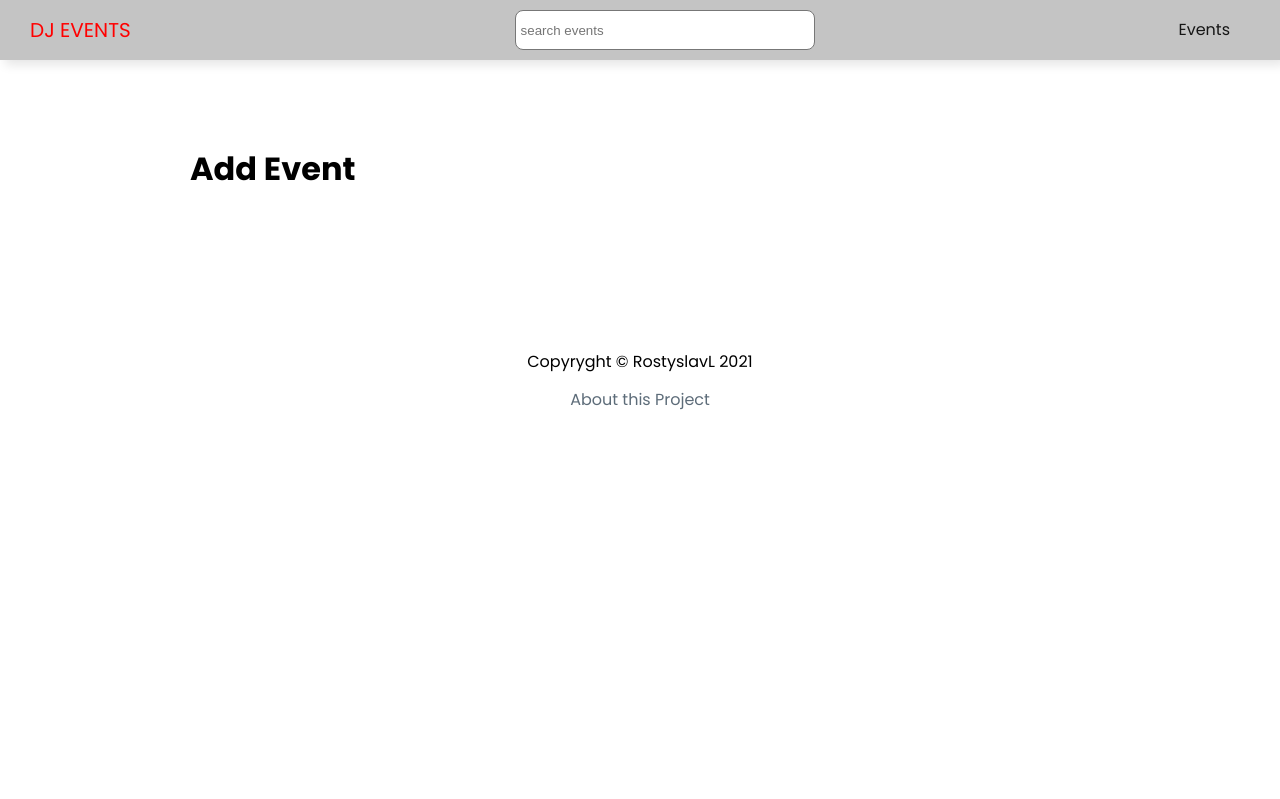
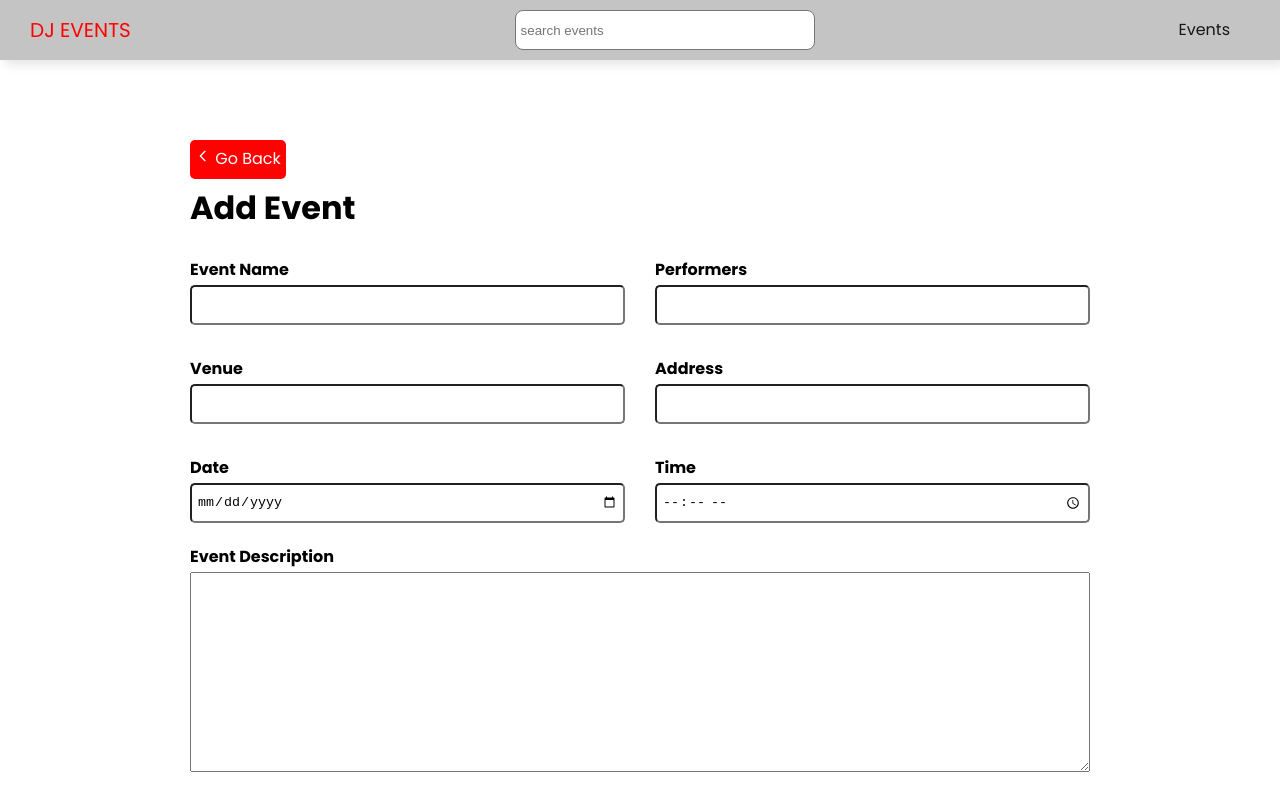
Before and after one commit to RostyslavL/next.js-dj-events-app, a Next.js app: page /events/add in a window 1280 px wide. Shown: the top 799 px of the page. Built offline with nearby package versions, Linux system fonts and the light colour scheme; no server answers.

Commit message:
feat: Add event form created with styles and icons

```diff
--- a/pages/events/add.js
+++ b/pages/events/add.js
@@ -1,10 +1,131 @@
 import React from 'react'
 import Layout from '../../components/Layout'
+import {useState} from 'react'
+import {useRouter} from 'next/router'
+import Link from 'next/link'
+import {API_URL} from '@/config/index'
+import styles from '@/styles/Form.module.css'
+import { HiOutlineChevronLeft,  } from 'react-icons/hi'
 
 export default function AddEventPage() {
+
+    const [values, setValues] = useState({
+        name: '',
+        performers: '',
+        venue: '',
+        address: '',
+        date: '',
+        time: '',
+        description: '',
+    })
+
+    const router = useRouter()
+
+    const handleSubmit = (e) =>{
+        e.preventDefault()
+        console.log(values)
+
+    }
+    const handleInputChange = (e) =>{
+        const {name, value}  = e.target
+        setValues({...values, [name]: value})
+
+    }
+
     return (
         <Layout title='Add new Event'>
+            <Link href="/events">
+                <a className='btn'>
+                    <HiOutlineChevronLeft/> Go Back
+                </a>
+            </Link>
             <h1>Add Event</h1>
+            <form onSubmit={handleSubmit} className={styles.form}>
+                <div className={styles.grid}>
+                    <div>
+                        <label htmlFor="name"> <b>Event Name</b></label>
+                        <input
+                            type="text"
+                            id="name"
+                            name="name"
+                            value={values.name}
+                            onChange={handleInputChange}
+                            required
+                        />
+                    </div>
+                    <div>
+                        <label htmlFor="performers"> <b>Performers</b> </label>
+                        <input
+                            type="text"
+                            id="performers"
+                            name="performers"
+                            value={values.performers}
+                            onChange={handleInputChange}
+                            required
+                        />
+                    </div>
+                    <div>
+                        <label htmlFor="venue"> <b>Venue</b></label>
+                        <input
+                            type="text"
+                            id="venue"
+                            name="venue"
+                            value={values.venue}
+                            onChange={handleInputChange}
+                            required
+                        />
+                    </div>
+                    <div>
+                        <label htmlFor="name"> <b>Address</b></label>
+                        <input
+                            type="text"
+                            id="address"
+                            name="address"
+                            value={values.address}
+                            onChange={handleInputChange}
+                            required
+                        />
+                    </div>
+                    <div>
+                        <label htmlFor="date"> <b>Date</b></label>
+                        <input
+                            type="date"
+                            id="date"
+                            name="date"
+                            value={values.date}
+                            onChange={handleInputChange}
+                            required
+                        />
+                    </div>
+                    <div>
+                        <label htmlFor="name"> <b>Time</b></label>
+                        <input
+                            type="time"
+                            id="time"
+                            name="time"
+                            value={values.time}
+                            onChange={handleInputChange}
+                            required
+                        />
+                    </div>
+                </div>
+                <div>
+                    <label htmlFor="description"> <b>Event Description</b></label>
+                    <textarea
+                        type="text"
+                        name="description"
+                        id="description"
+                        value={values.description}
+                        onChange={handleInputChange}
+                        required
+                    ></textarea>
+                </div>
+                    <input
+                        type="submit"
+                        className='btn'
+                        value="Add Event"
+                    />
+            </form>
         </Layout>
     )
 }
--- /dev/null
+++ b/styles/Form.module.css
@@ -0,0 +1,40 @@
+.form label{
+    display: block;
+}
+.form input{
+    width: 100%;
+    height: 40px;
+    padding: 5px;
+    border-radius: 5px;
+}
+.form textarea{
+    width: 100%;
+    height: 200px;
+}
+.form input[type='submit']{
+    display: block;
+    width: 100%;
+    margin: 20px 0 30px;
+
+}
+.form input:focus{
+    cursor: pointer;
+    outline: none;
+}
+.form .file{
+    border: 1px #ccc solid;
+    background-color: #f4f4f4;
+    padding: 10px;
+}
+.grid {
+    display: grid;
+    grid-template-columns:  1fr 1fr;
+    gap: 30px;
+    margin-bottom: 20px;
+}
+
+@media (max-width: 600px) {
+    .grid {
+        grid-template-columns:  1fr ;
+    }
+}
```
